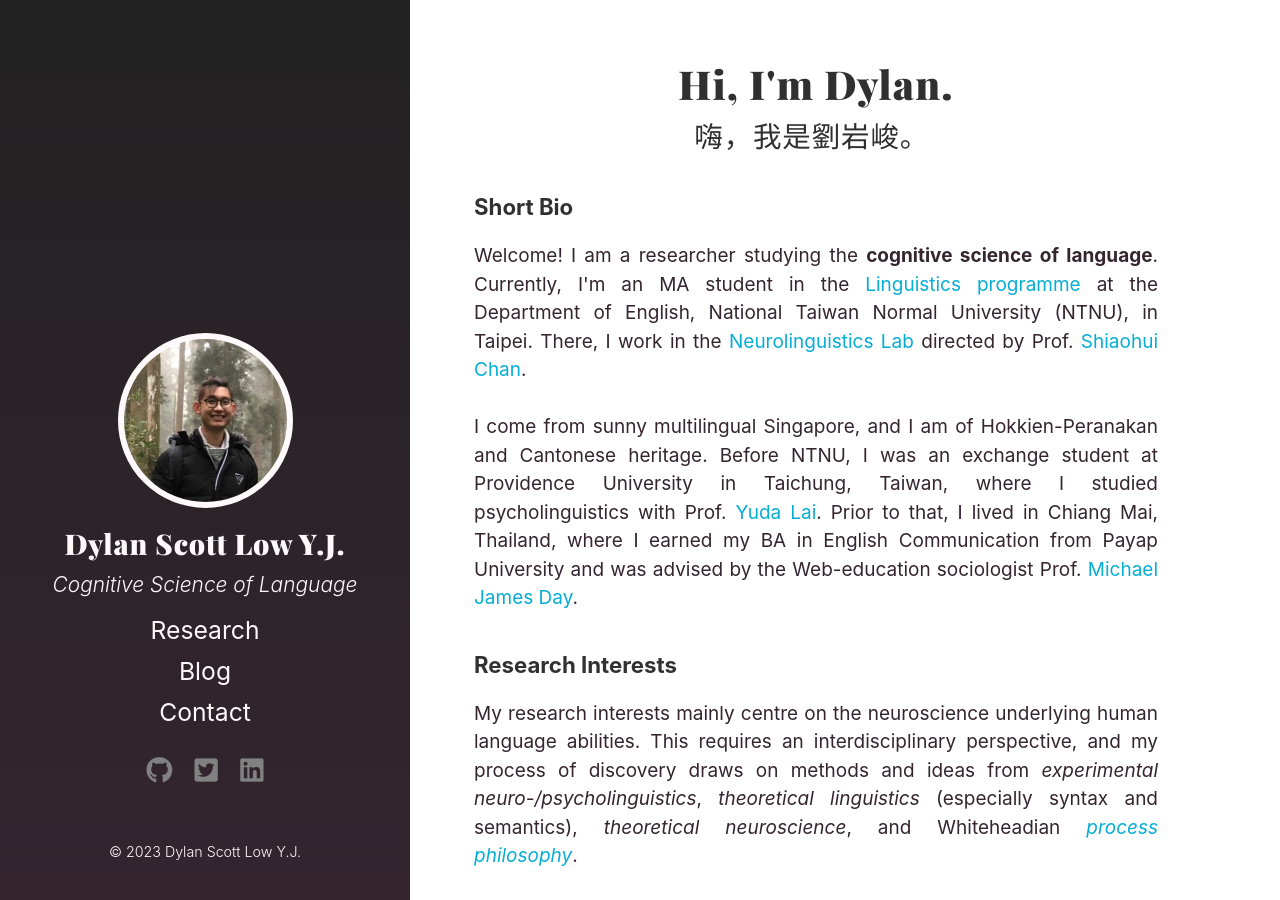
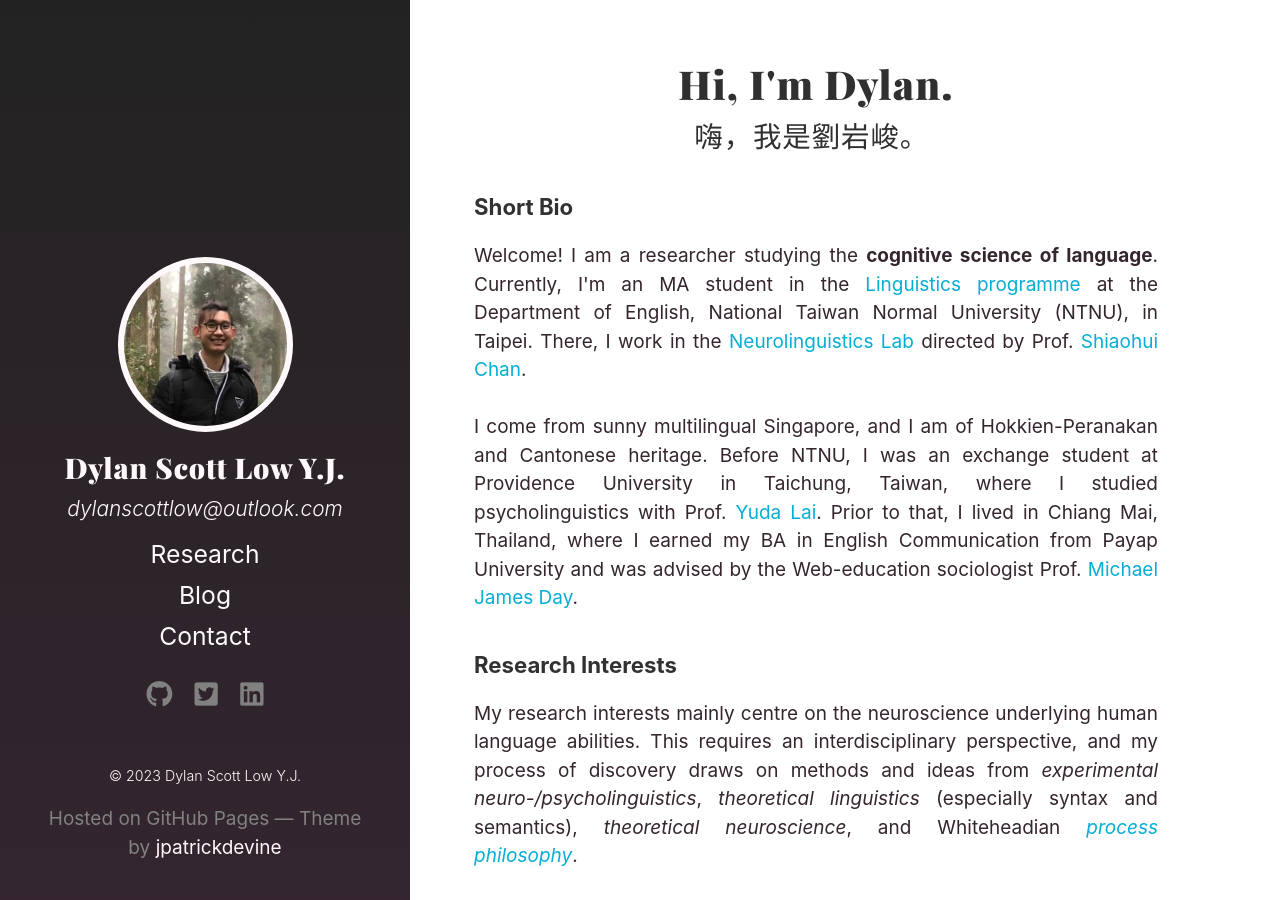
Before and after one commit to dylanscottlow/dylanscottlow.github.io, a Jekyll site: the page built from index.html, in a window 1280 px wide and 900 px high. Built offline with Jekyll 4.4.1, drawn with Linux system fonts in a browser that asks for light colours; a style sheet for code colours, icons or effects is not loaded.

Commit message:
Change site tagline to email link

```diff
--- a/_includes/sidebar.html
+++ b/_includes/sidebar.html
@@ -12,7 +12,10 @@
         </a>
       </h1>
       <p class="site-tagline">
-        <em>{{ site.tagline }}</em>
+        <!-- <em>{{ site.tagline }}</em> -->
+        <a href="mailto:dylanscottlow@outlook.com" target="_blank" title="Email me">
+        <em>dylanscottlow@outlook.com</em>
+        </a>
       </p>
       <!-- If you want the site description listed on the side bar,
            uncomment the code below. -->
@@ -58,6 +61,9 @@
     </nav>
 
     <p class="footer">&copy; {{ site.time | date: '%Y' }} {{ site.title }}</p>
+    <p class="tinier-footer">Hosted on GitHub Pages — Theme by
+      <a href="https://github.com/jpatrickdevine" target="_blank">jpatrickdevine</a>
+    </p>
   </div>
 
 </div>
```
